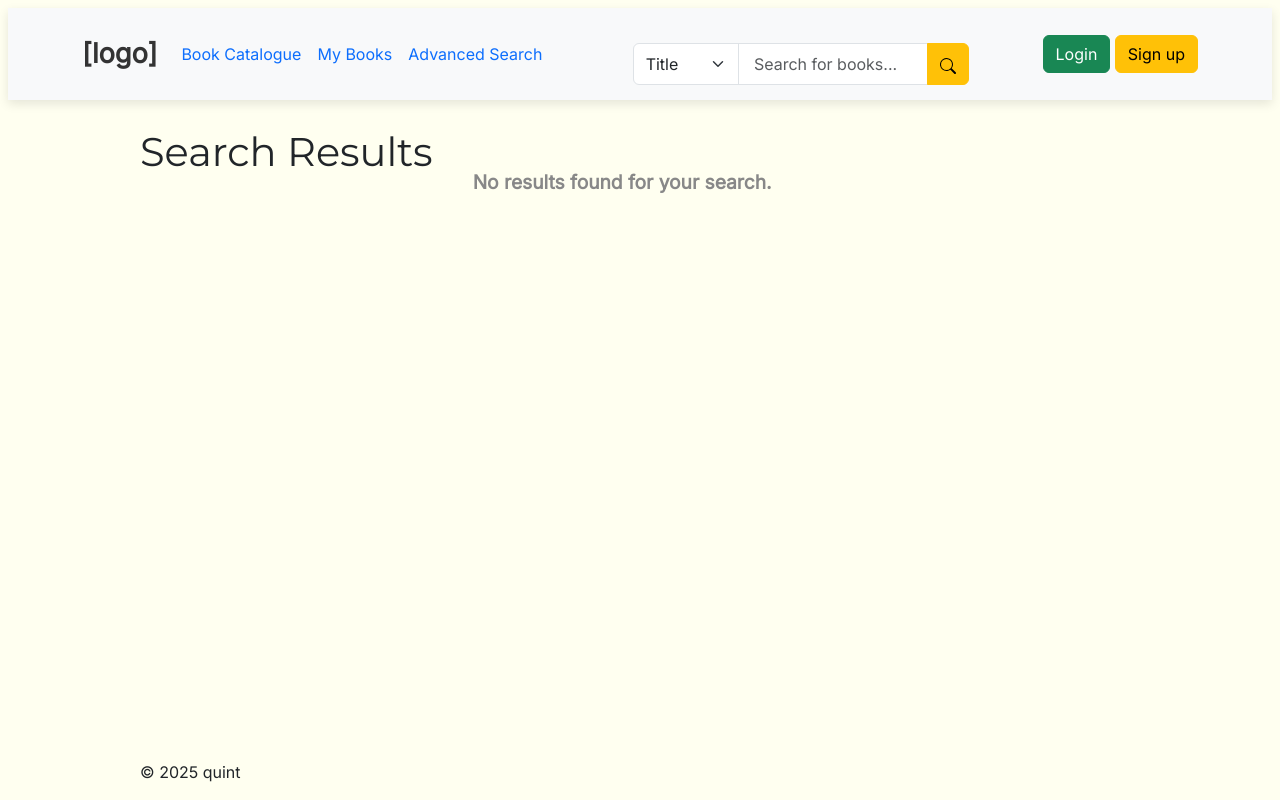
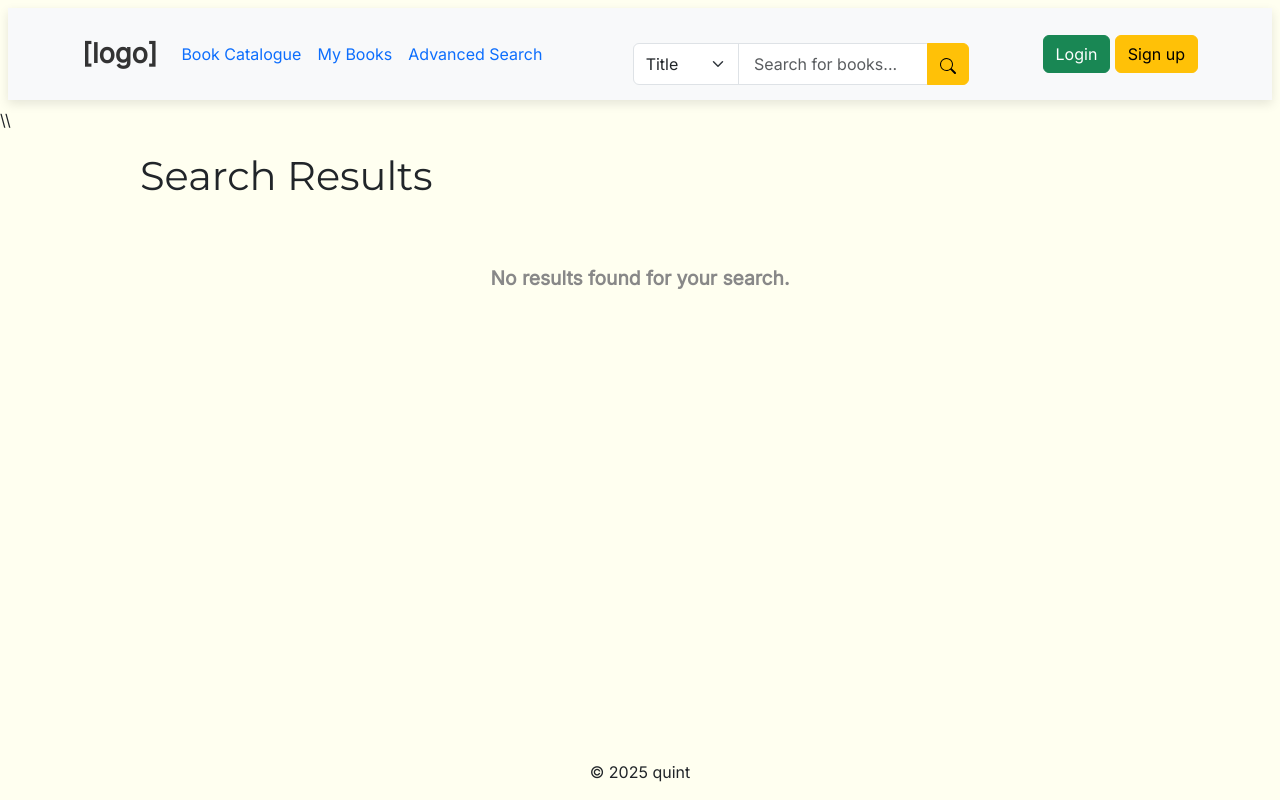
Before and after one commit to pyquint/bookie, a Python web app: template templates/search_results.html in a window 1280 px wide. Run offline with Jinja, Linux system fonts and the light colour scheme; the template is opened without the code that fills it, so the values that code supplies are empty; style sheets or scripts are compiled from the project's sources.

Commit message:
container flex

```diff
--- a/static/css/styles.scss.css
+++ b/static/css/styles.scss.css
@@ -54,7 +54,6 @@ h6 {
   margin-bottom: 12px; }
 
 .container {
-  display: flex;
   width: 80%;
   margin-top: 20px; }
 
--- a/static/sass/styles.scss
+++ b/static/sass/styles.scss
@@ -83,10 +83,10 @@ main {
 
 
 .container {
-    display: flex;
     width: 80%;
     margin-top: 20px;
 }
+
 
 .sidebar {
     width: 25%;
--- a/templates/search_results.html
+++ b/templates/search_results.html
@@ -5,8 +5,7 @@
 {% endblock title %}
 
 {% block content %}
-<link rel="stylesheet" href="{{ url_for('static', filename='css/styles.css') }}">
-
+\\
     <div class="container">
         <h1 class="mb-4">Search Results</h1>
 
@@ -34,7 +33,7 @@
                 {% for book in results %}
                     <div class="col-md-6">
                         <div class="card card-custom">
-                            <div class="col-md-4 p-0">
+                            <div class="col-md-4 p-0 d-flex align-items-center justify-content-center">
                                 <a href="{{ url_for('book', book_id=book.book_id) }}">
                                     <img src="{{ book.cover_img }}" class="entry-thumb" alt="Book Cover" />
                                 </a>
@@ -59,9 +58,9 @@
                 {% endfor %}
             </div>
 
-            <!-- Pagination -->
-            <nav aria-label="pagination">
-                <div class="mt-3 d-flex justify-content-center">
+            <!-- Pagination Moved to Bottom & Centered -->
+            <div class="pagination-container">
+                <nav aria-label="pagination">
                     <ul class="pagination">
                         <!-- Previous Button -->
                         <li class="page-item {% if not prev_page_url %}disabled{% endif %}">
@@ -98,8 +97,8 @@
                             <a href="{{ next_page_url or '#' }}" class="page-link">»</a>
                         </li>
                     </ul>
-                </div>
-            </nav>
+                </nav>
+            </div>
 
         {% else %}
             <p class="no-results">No results found for your search.</p>
```
